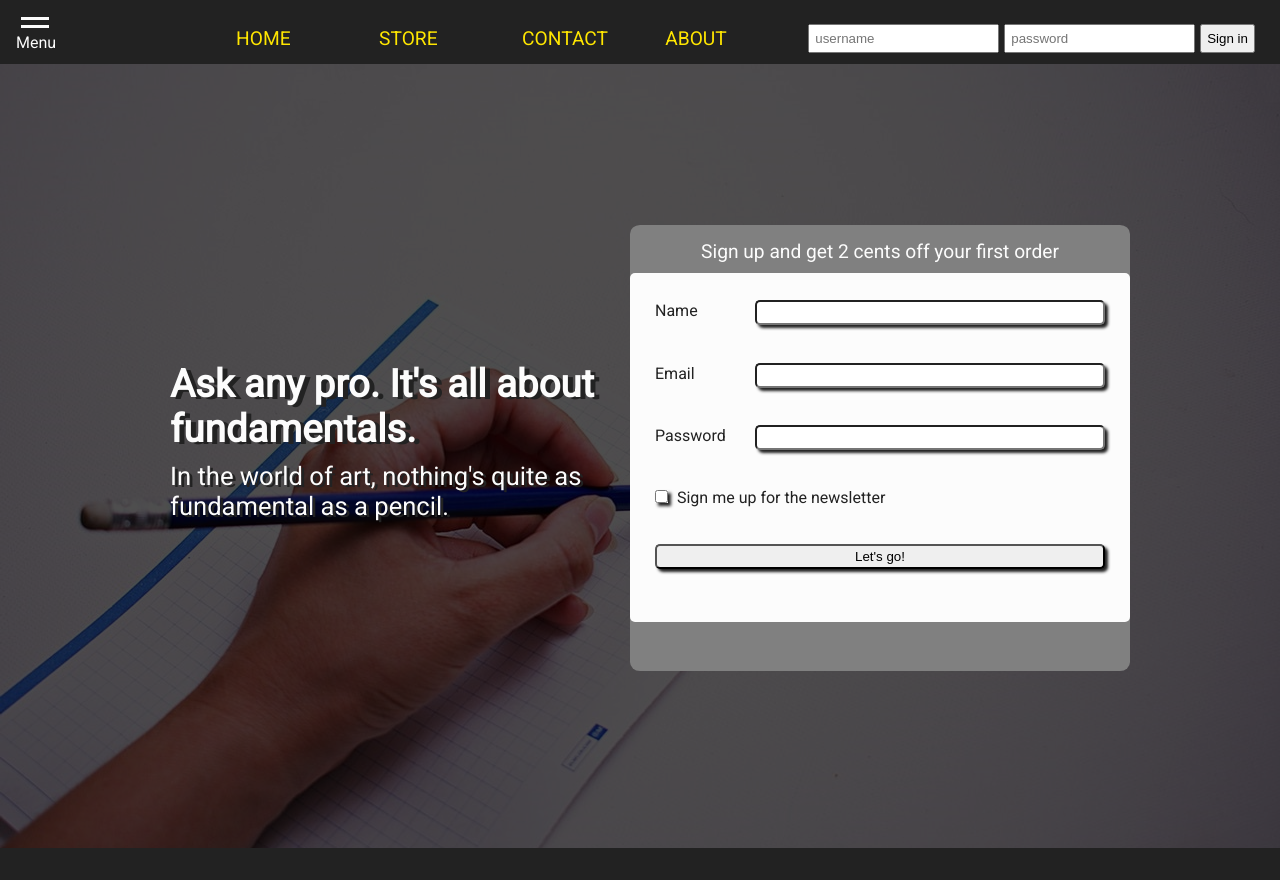
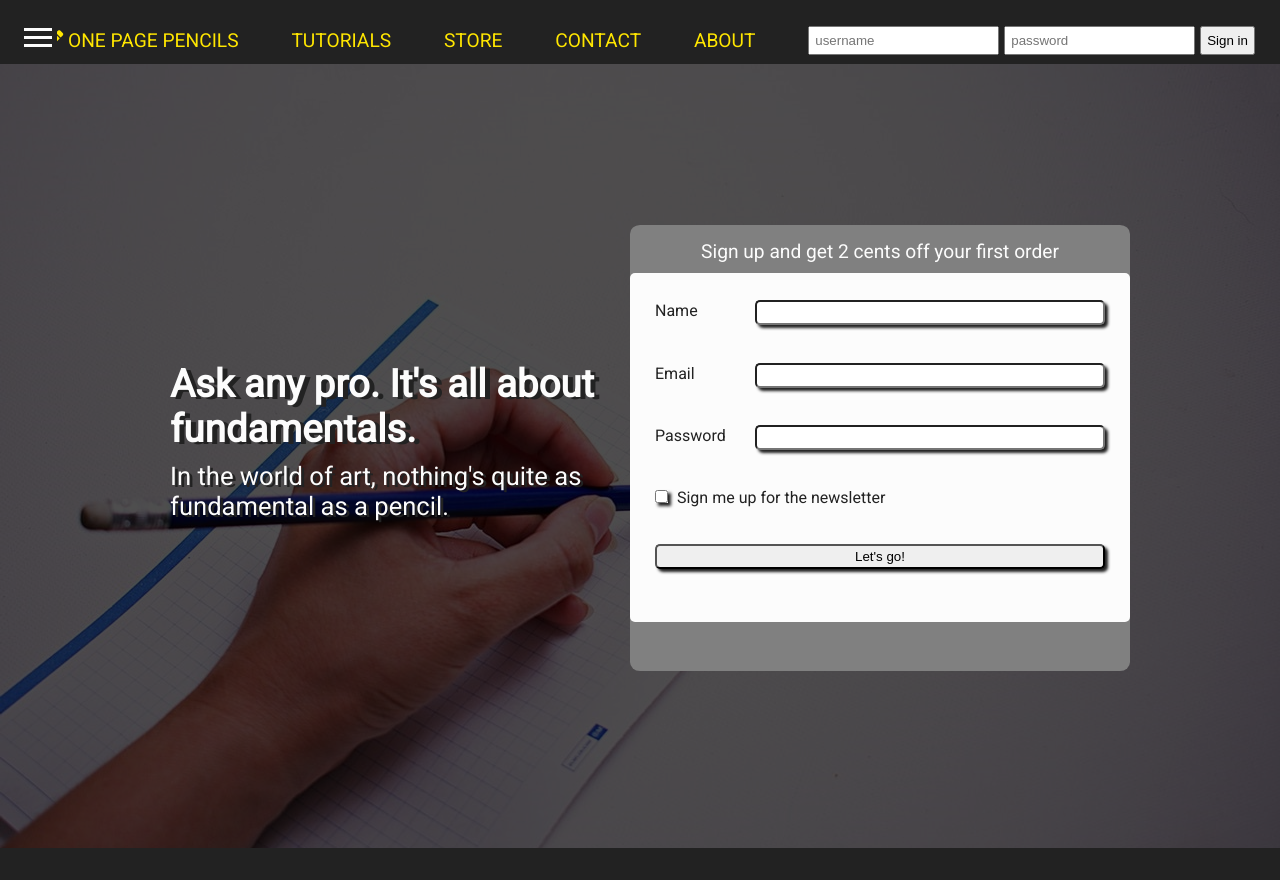
Before and after one commit to travisreynolds17/OnePagePencils, a website: page index.html in a window 1280 px wide. Drawn offline with Linux system fonts and the light colour scheme.

Commit message:
nav cleanup

```diff
--- a/index.html
+++ b/index.html
@@ -7,6 +7,8 @@
     <title>One Page Pencils</title>
     <meta name="viewport" content="width=device-width, initial-scale=1.0">
     <link href="https://fonts.googleapis.com/css?family=Roboto" rel="stylesheet">
+    <link rel="stylesheet" href="https://use.fontawesome.com/releases/v5.2.0/css/all.css" integrity="sha384-hWVjflwFxL6sNzntih27bfxkr27PmbbK/iSvJ+a4+0owXq79v+lsFkW54bOGbiDQ"
+        crossorigin="anonymous">
     <link rel="stylesheet" type="text/css" media="screen" href="dist/css/main.css" />
 
 </head>
@@ -33,14 +35,16 @@
 
         </div>
         <div class="top-nav">
-            <div class="menu-button">
-                <div class="btn-line"></div>
-                <div class="btn-line"></div>
-                <div>Menu</div>
-            </div>
+
 
             <div class="nav-items">
-                <a href="#">Home</a>
+                <div class="menu-button">
+                    <div class="btn-line"></div>
+                    <div class="btn-line"></div>
+                    <div class="btn-line"></div>
+                </div>
+                <a href="#" id="home"><i class="fas fa-pencil-alt"></i> One Page Pencils</a>
+                <a href="#">Tutorials</a>
                 <a href="#">Store</a>
                 <a href="#">Contact</a>
                 <a href="#">About</a>
--- a/sass/main.scss
+++ b/sass/main.scss
@@ -45,12 +45,26 @@ a {
 
   z-index: 9998;
 
+  .nav-items {
+    text-transform: uppercase;
+    font-weight: 100;
+    font-size: 1.2em;
+    position: fixed;
+    right: 20px;
+    top: 1.25em;
+    display: flex;
+    justify-content: space-between;
+    float: right;
+
+    align-items: center;
+    width: 95%;
+
     .menu-button {
       color: $white;
       position: fixed;
-    top: 0.75em;
+      top: 1.2em;
       left: 1em;
-    margin: auto;
+      margin: 0 10px 0 0;
       background: $black;
       width: auto;
       @include easeOut;
@@ -64,18 +78,6 @@ a {
       }
     }
 
-  .nav-items {
-    text-transform: uppercase;
-    font-weight: 100;
-    font-size: 1.2em;
-    position: fixed;
-    right: 20px;
-    top: 1.25em;
-    display: grid;
-    grid-template-columns: repeat(5, 1fr);
-    align-items: center;
-    width: 80%;
-
     form {
       display: flex;
       input {
@@ -86,6 +88,11 @@ a {
 
     a {
       color: $secondary-color;
+      margin: 5px 0;
+    }
+
+    #id {
+      padding-left: 11em;
     }
   }
 }
@@ -104,7 +111,6 @@ a {
   &.show {
     @include easeOut;
     transform: translate3d(0, 0, 0);
-    height: 100vh;
     visibility: visible;
   }
 
```
Also changed, not shown: dist/css/main.css. Lines whose indentation alone changed are shown as unchanged.
